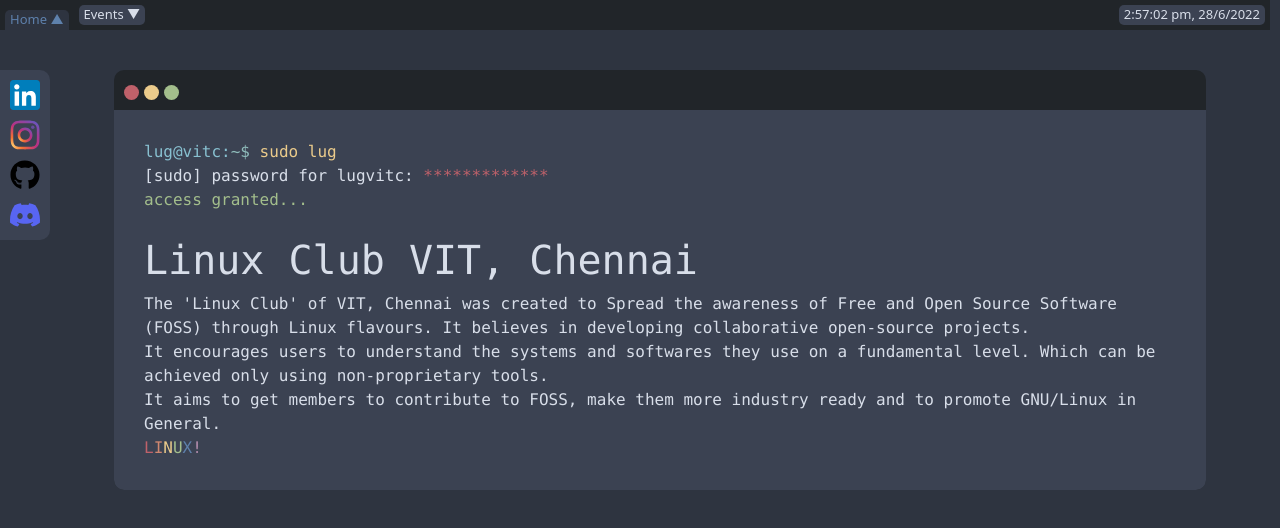
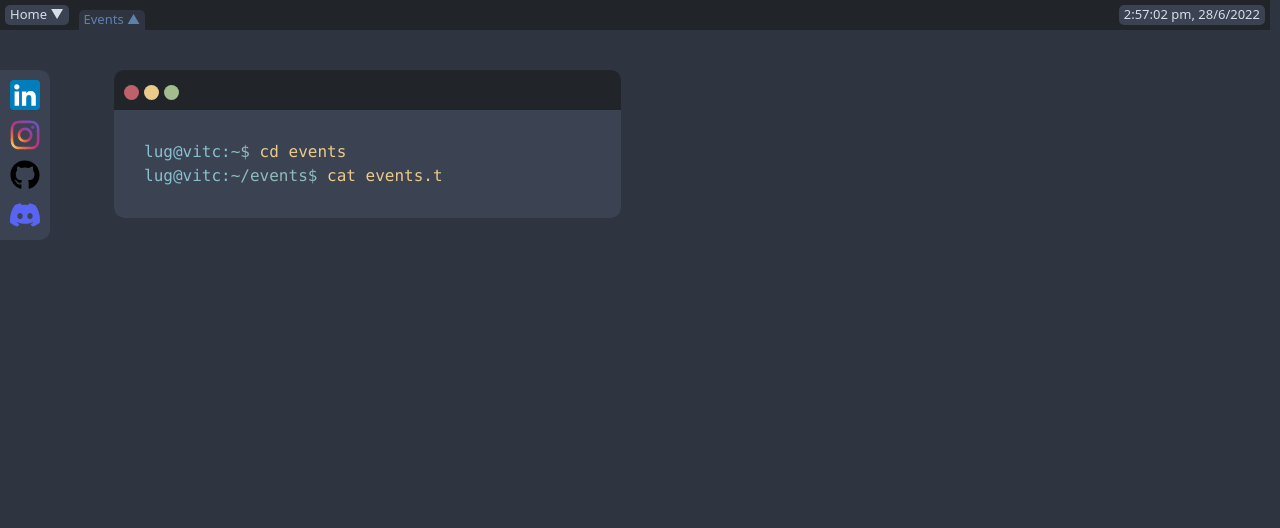
Before and after one commit to lugvitc/lugvitc.github.io, a React (Create React App) app: page /#/events in a window 1280 px wide. Before the commit this address led to /#/. Shown: the top 528 px of the page. Built offline with nearby package versions, Linux system fonts and the light colour scheme.

Commit message:
terminal window takes prompts as props and automagically renders TR; TR renamed to ShowAfterTypewriter

```diff
--- a/src/components/terminal/tr.js
+++ b/src/components/showAfterTypwriter.js
@@ -1,6 +1,6 @@
 import { useEffect, useState } from 'react';
 
-export default function TR({ text, textContainer, children }) {
+export default function ShowAfterTypewriter({ text, textContainer, children }) {
     const [typingText, setTypingText] = useState('');
 
     useEffect(() => {
--- a/src/components/terminal/terminalWindow.js
+++ b/src/components/terminal/terminalWindow.js
@@ -1,9 +1,11 @@
 import React from 'react';
 import { Colors } from '../../styles/colors.js';
 import './terminal.css';
+import TerminalPrompt from './terminalPrompt.js';
 import './terminalText.css';
+import ShowAfterTypewriter from '../showAfterTypwriter.js';
 
-export default function TerminalWindow({ children }) {
+export default function TerminalWindow({ prompts, children }) {
     return (
         <div className='terminal'>
             <div className='terminal-dots'>
@@ -20,7 +22,23 @@ export default function TerminalWindow({ children }) {
                     style={{ backgroundColor: Colors.nord14 }}
                 />
             </div>
-            <div className='terminal-contents terminal-text'>{children}</div>
+            <div className='terminal-contents terminal-text'>
+                {prompts.reduceRight(
+                    (acc, curr) => (
+                        <ShowAfterTypewriter
+                            textContainer={text => (
+                                <TerminalPrompt path={curr.path}>
+                                    {text}
+                                </TerminalPrompt>
+                            )}
+                            text={curr.contents}
+                        >
+                            {acc}
+                        </ShowAfterTypewriter>
+                    ),
+                    children
+                )}
+            </div>
         </div>
     );
 }
--- a/src/components/typeWriter/typeWriter.css
+++ /dev/null
@@ -1,10 +0,0 @@
-.typewriter-text:after {
-    content: '█';
-    animation: blink 1s step-start infinite;
-}
-
-@keyframes blink {
-    50% {
-        opacity: 0;
-    }
-}
--- a/src/components/typeWriter/typeWriter.js
+++ /dev/null
@@ -1,17 +0,0 @@
-import { useEffect, useState } from 'react';
-import './typeWriter.css';
-
-export const TypeAnimation = textToType => {
-    const [typingText, setTypingText] = useState('');
-    useEffect(() => {
-        const nextTypingText = textToType.slice(0, typingText.length + 1);
-        if (nextTypingText === typingText) return;
-
-        const timeOut = setTimeout(() => {
-            setTypingText(textToType.slice(0, typingText.length + 1));
-        }, 250);
-        return () => clearTimeout(timeOut);
-    }, [textToType, typingText]);
-
-    return typingText;
-};
--- a/src/pages/events/events.js
+++ b/src/pages/events/events.js
@@ -1,47 +1,30 @@
 import LugLink from '../../components/terminal/lugLink';
-import TerminalPrompt from '../../components/terminal/terminalPrompt';
 import TerminalWindow from '../../components/terminal/terminalWindow';
 import { eventsDetails } from './eventsDetails';
-import { TypeAnimation } from '../../components/typeWriter/typeWriter.js';
-import TR from '../../components/terminal/tr';
 
 const firstText = 'cd events';
 const secondText = 'cat events.txt';
 
 export default function Events() {
     return (
-        <TerminalWindow>
-            <TR
-                textContainer={text => (
-                    <TerminalPrompt path='~'>{text}</TerminalPrompt>
-                )}
-                text='cd events'
-            >
-                <TR
-                    textContainer={text => (
-                        <TerminalPrompt path='~/events'>{text}</TerminalPrompt>
-                    )}
-                    text='cat events.txt'
+        <TerminalWindow
+            prompts={[
+                { path: '~', contents: 'cd events' },
+                { path: '~/events', contents: 'cat events.txt' }
+            ]}
         >
             <div>
                 {eventsDetails.map(
                     ({ number, name, link, details, id }, index) => (
-                                <section
-                                    className='terminal-text'
-                                    key={index}
-                                    id={id}
-                                >
+                        <section className='terminal-text' key={index} id={id}>
                             <h1>
-                                        {number}:{' '}
-                                        <LugLink link={link}>{name}</LugLink>
+                                {number}: <LugLink link={link}>{name}</LugLink>
                             </h1>
                             <span>{details}</span>
                         </section>
                     )
                 )}
             </div>
-                </TR>
-            </TR>
         </TerminalWindow>
     );
 }
--- a/src/pages/home.js
+++ b/src/pages/home.js
@@ -1,52 +1,39 @@
 import { Colors } from '../styles/colors';
 import TerminalWindow from '../components/terminal/terminalWindow';
-import TerminalPrompt from '../components/terminal/terminalPrompt';
-import { TypeAnimation } from '../components/typeWriter/typeWriter.js';
-import TR from '../components/terminal/tr';
+import ShowAfterTypewriter from '../components/showAfterTypwriter';
 
 const firstText = 'sudo lug';
 const secondText = '***************';
 
 export default function Home() {
-    const typingText = TypeAnimation(firstText);
-    const typingSecondText = TypeAnimation(secondText);
+    const prompts = [{ path: '~', contents: 'sudo lug' }];
 
     return (
-        <TerminalWindow>
-            <TR
-                textContainer={text => (
-                    <TerminalPrompt path='~'>{text}</TerminalPrompt>
-                )}
-                text='sudo lug'
-            >
+        <TerminalWindow prompts={prompts}>
             [sudo] password for lugvitc:{' '}
-                <TR
+            <ShowAfterTypewriter
                 textContainer={text => (
                     <span style={{ color: Colors.nord11 }}>{text}</span>
                 )}
                 text='*************'
             >
                 <br />
-                    <span style={{ color: Colors.nord14 }}>
-                        access granted...
-                    </span>
+                <span style={{ color: Colors.nord14 }}>access granted...</span>
                 <br />
                 <br />
                 <div>
-                        <h1 className='terminal-text'>
-                            Linux Club VIT, Chennai
-                        </h1>
-                        The 'Linux Club' of VIT, Chennai was created to Spread
-                        the awareness of Free and Open Source Software (FOSS)
-                        through Linux flavours. It believes in developing
-                        collaborative open-source projects.
+                    <h1 className='terminal-text'>Linux Club VIT, Chennai</h1>
+                    The 'Linux Club' of VIT, Chennai was created to Spread the
+                    awareness of Free and Open Source Software (FOSS) through
+                    Linux flavours. It believes in developing collaborative
+                    open-source projects.
                     <br />
-                        It encourages users to understand the systems and
-                        softwares they use on a fundamental level. Which can be
-                        achieved only using non-proprietary tools.
+                    It encourages users to understand the systems and softwares
+                    they use on a fundamental level. Which can be achieved only
+                    using non-proprietary tools.
                     <br />
-                        It aims to get members to contribute to FOSS, make them
-                        more industry ready and to promote GNU/Linux in General.
+                    It aims to get members to contribute to FOSS, make them more
+                    industry ready and to promote GNU/Linux in General.
                     <br />
                     <span style={{ color: Colors.nord11 }}>L</span>
                     <span style={{ color: Colors.nord12 }}>I</span>
@@ -55,8 +42,7 @@ export default function Home() {
                     <span style={{ color: Colors.nord10 }}>X</span>
                     <span style={{ color: Colors.nord15 }}>!</span>
                 </div>
-                </TR>
-            </TR>
+            </ShowAfterTypewriter>
         </TerminalWindow>
     );
 }
```
Lines whose indentation alone changed are shown as unchanged.
